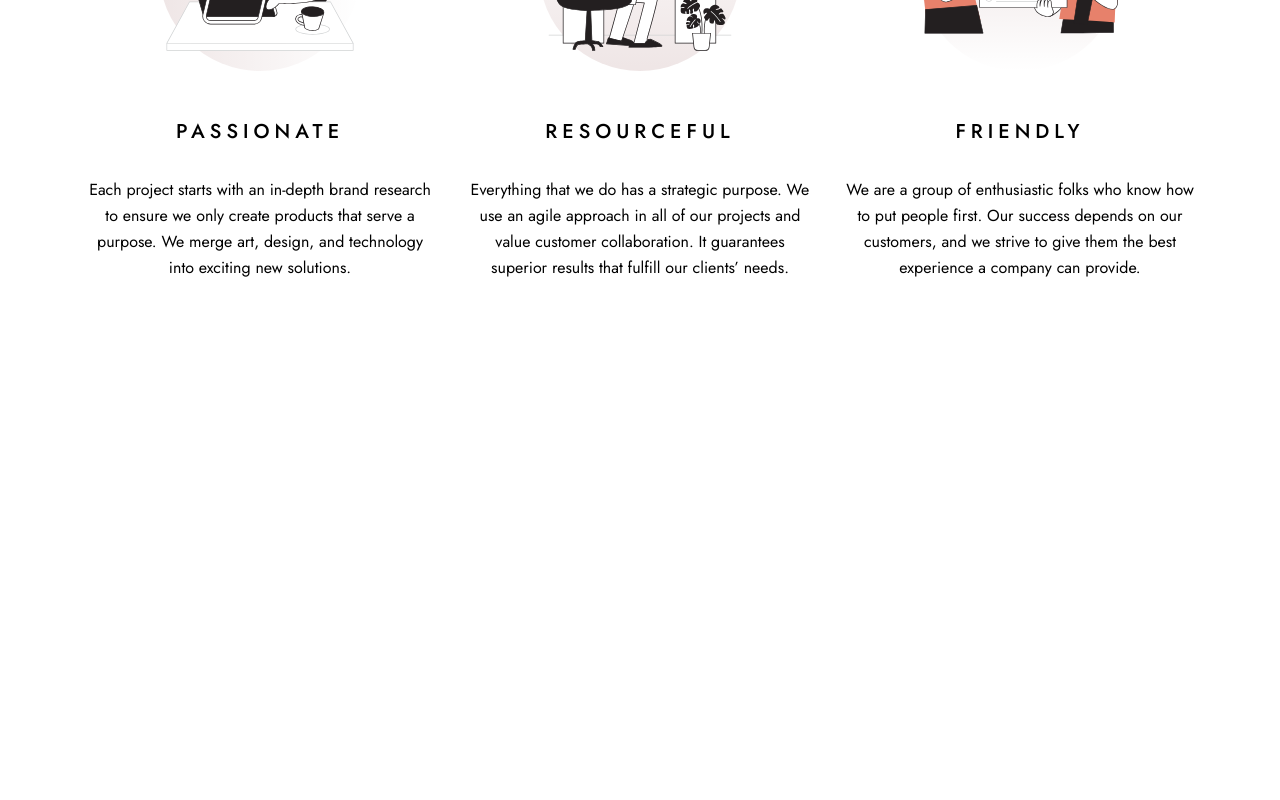
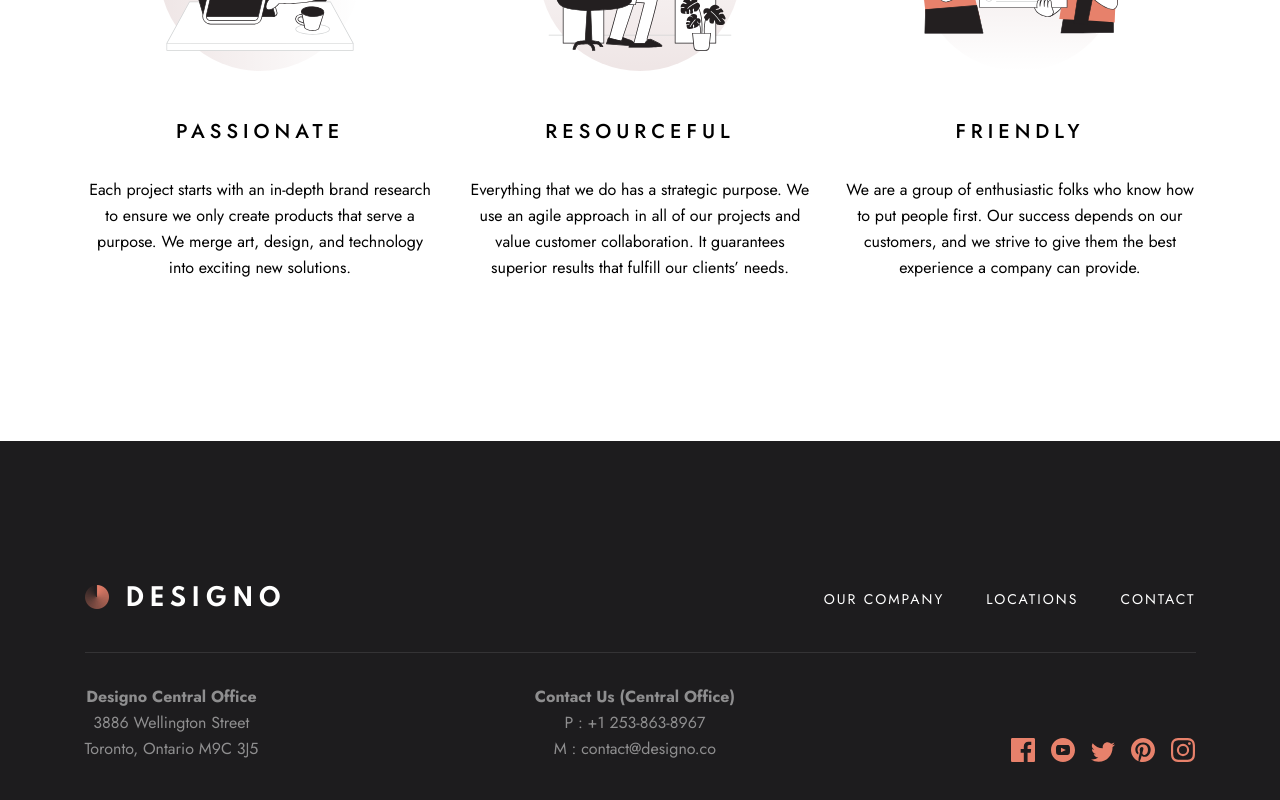
Before and after one commit to Svobyyy/designo, a Next.js app: page / in a window 1280 px wide. Shown: the part 1886-2686 px from the top of the page. Before the commit the page ends 2167 px from the top, so only its background shows below. Built offline with nearby package versions, Linux system fonts and the light colour scheme.

Commit message:
footer v1

```diff
--- a/app/(footer)/layout.tsx
+++ b/app/(footer)/layout.tsx
@@ -1,7 +1,14 @@
+import Footer from "@/components/Footer/Footer";
+
 export default function RootLayout({
   children,
 }: Readonly<{
   children: React.ReactNode;
 }>) {
-  return <>{children}</>;
+  return (
+    <>
+      {children}
+      <Footer />
+    </>
+  );
 }
--- /dev/null
+++ b/components/Footer/Footer.tsx
@@ -0,0 +1,124 @@
+import Image from "next/image";
+import Link from "next/link";
+
+export default function Footer() {
+  return (
+    <footer className="bg-black text-white flex items-center flex-col paddings mt-[160px]">
+      <div className="md:pt-[144px] pt-[64px] flex justify-between items-center max md:flex-row flex-col">
+        <Link href={""}>
+          <Image
+            src={"/shared/desktop/logo-light.png"}
+            width={202}
+            height={27}
+            quality={100}
+            alt="footer logo"
+          />
+        </Link>
+
+        <ul className="md:gap-[42px] gap-8 md:pt-0 pt-8 flex leading-[14px] font-normal text-[14px] tracking-[2px] uppercase md:flex-row flex-col md:text-start text-center">
+          <li>
+            <Link
+              href="/company"
+              className="after:w-full after:h-[1px] after:bg-white after:inline-block after:opacity-0
+              after:absolute after:bottom-0 after:left-0 relative hover:after:opacity-100 after:transition-all"
+            >
+              Our Company
+            </Link>
+          </li>
+          <li>
+            <Link
+              href="/locations"
+              className="after:w-full after:h-[1px] after:bg-white after:inline-block after:opacity-0
+              after:absolute after:bottom-0 after:left-0 relative hover:after:opacity-100 after:transition-all"
+            >
+              Locations
+            </Link>
+          </li>
+          <li>
+            <Link
+              href="/contact"
+              className="after:w-full after:h-[1px] after:bg-white after:inline-block after:opacity-0
+              after:absolute after:bottom-0 after:left-0 relative hover:after:opacity-100 after:transition-all"
+            >
+              Contact
+            </Link>
+          </li>
+        </ul>
+      </div>
+
+      <div className="max w-full h-[1px] bg-white opacity-10 mt-10" />
+
+      <div className="flex md:justify-between w-full max margins md:pt-[31px] pt-[40px] md:pb-[72px] pb-[64px] md:flex-row flex-col justify-start text-center md:gap-0 gap-10">
+        <div className="opacity-50">
+          <p className="font-bold">Designo Central Office</p>
+          <p>3886 Wellington Street</p>
+          <p>Toronto, Ontario M9C 3J5</p>
+        </div>
+
+        <div className="opacity-50">
+          <p className="font-bold">Contact Us (Central Office)</p>
+          <p>P : +1 253-863-8967</p>
+          <p>M : contact@designo.co</p>
+        </div>
+
+        <ul className="flex gap-4 items-end md:justify-start justify-center">
+          <li>
+            <a href="" target="_blank">
+              <Image
+                src={"/shared/desktop/icon-facebook.svg"}
+                width={24}
+                height={24}
+                alt="socail"
+                quality={100}
+              />
+            </a>
+          </li>
+          <li>
+            <a href="" target="_blank">
+              <Image
+                src={"/shared/desktop/icon-youtube.svg"}
+                width={24}
+                height={24}
+                alt="socail"
+                quality={100}
+              />
+            </a>
+          </li>
+          <li>
+            <a href="" target="_blank">
+              <Image
+                src={"/shared/desktop/icon-twitter.svg"}
+                width={24}
+                height={24}
+                alt="socail"
+                quality={100}
+              />
+            </a>
+          </li>
+          <li>
+            <a href="" target="_blank">
+              <Image
+                src={"/shared/desktop/icon-pinterest.svg"}
+                width={24}
+                height={24}
+                alt="socail"
+                quality={100}
+              />
+            </a>
+          </li>
+          <li>
+            <a href="" target="_blank">
+              <Image
+                src={"/shared/desktop/icon-instagram.svg"}
+                width={24}
+                height={24}
+                alt="socail"
+                quality={100}
+              />
+            </a>
+          </li>
+        </ul>
+      </div>
+    </footer>
+  );
+}
--- a/components/Header/Header.tsx
+++ b/components/Header/Header.tsx
@@ -16,7 +16,7 @@ export default function Header() {
           />
         </Link>
 
-        <ul className="gap-[42px] hidden md:flex leading-[14px] font-normal text-[14px] tracking-[2px];">
+        <ul className="gap-[42px] hidden md:flex leading-[14px] font-normal text-[14px] tracking-[2px] uppercase">
           <li>
             <Link
               href="/company"
--- a/components/Header/Menu/Menu.tsx
+++ b/components/Header/Menu/Menu.tsx
@@ -15,7 +15,9 @@ export default function Menu() {
         height={20}
         alt="hamburger"
         onClick={() => setMenu(true)}
-        className={`md:hidden ${!menu ? "inline-block" : "hidden"}`}
+        className={`md:hidden ${
+          !menu ? "inline-block" : "hidden"
+        } cursor-pointer`}
       />
 
       <Image
@@ -24,12 +26,16 @@ export default function Menu() {
         height={20}
         alt="hamburger"
         onClick={() => setMenu(false)}
-        className={`md:hidden ${menu ? "inline-block" : "hidden"}`}
+        className={`md:hidden ${
+          menu ? "inline-block" : "hidden"
+        } cursor-pointer`}
       />
 
       <ul
         className={`gap-[32px] md:hidden flex-col flex transition-all uppercase w-full paddings z-30
-        ${!menu ? "opacity-0" : "opacity-100"} text-[24px] tracking-[2px] leading-[25px]
+        ${
+          !menu ? "opacity-0" : "opacity-100"
+        } text-[24px] tracking-[2px] leading-[25px]
         absolute bottom-0 left-0 translate-y-[100%] bg-black text-white py-12`}
       >
         <li>
```
